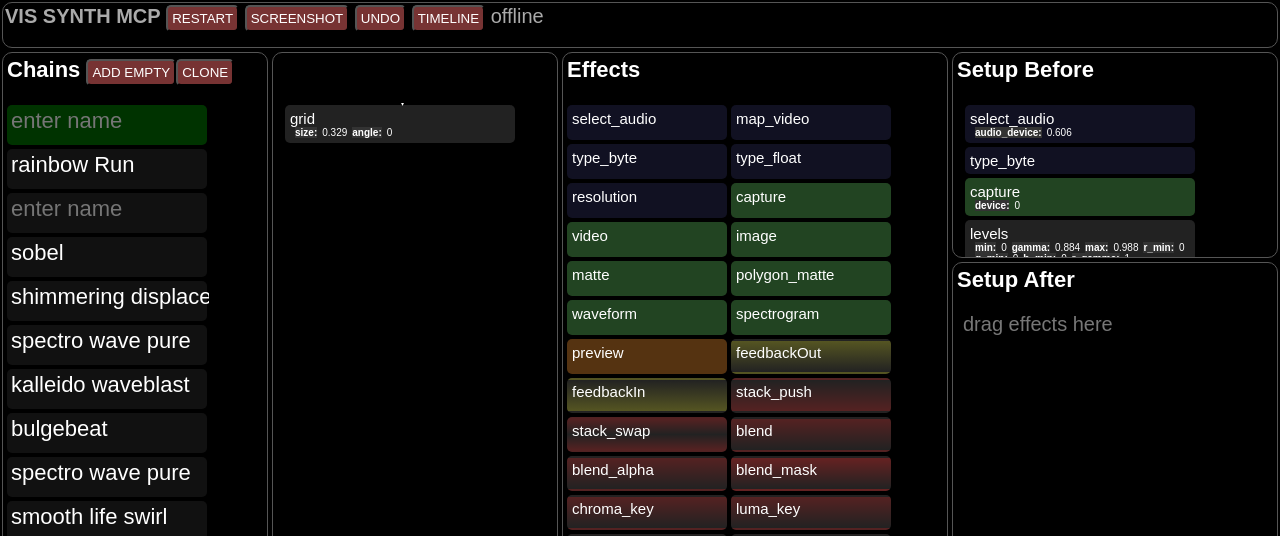
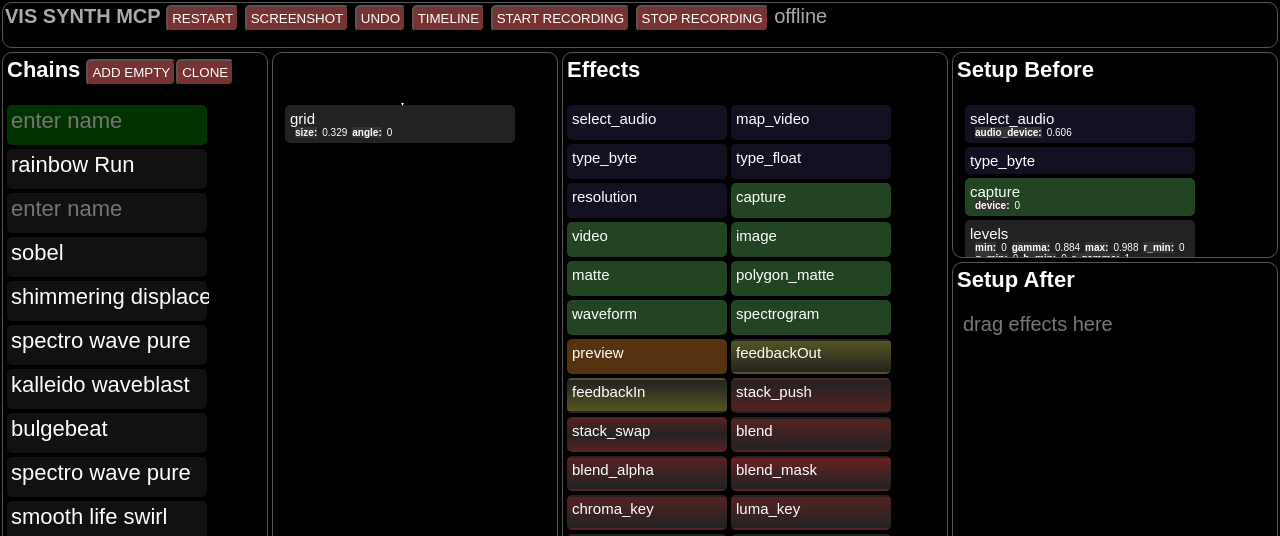
Before and after one commit to dronus/VisSynthWeb, a plain HTML site: page ui.html in a window 1280 px wide. Shown: the top 536 px of the page. Drawn offline with Linux system fonts and the light colour scheme; no server answers.

Commit message:
ui.html: added experimental recording buttons

```diff
--- a/ui.html
+++ b/ui.html
@@ -15,6 +15,8 @@
     <button id=screenshot onclick="screenshot()">SCREENSHOT</button>
     <button id=undo onclick="undo()">UNDO</button>
     <button id=timeline_button onclick="toggle_timeline()">TIMELINE</button>
+    <button id=recorder_start_button onclick="get('/recorder/start')">START RECORDING</button>
+    <button id=recorder_stop_button onclick="get('/recorder/stop')">STOP RECORDING</button>
     <span id=stats></span>
   </div>
 
```
